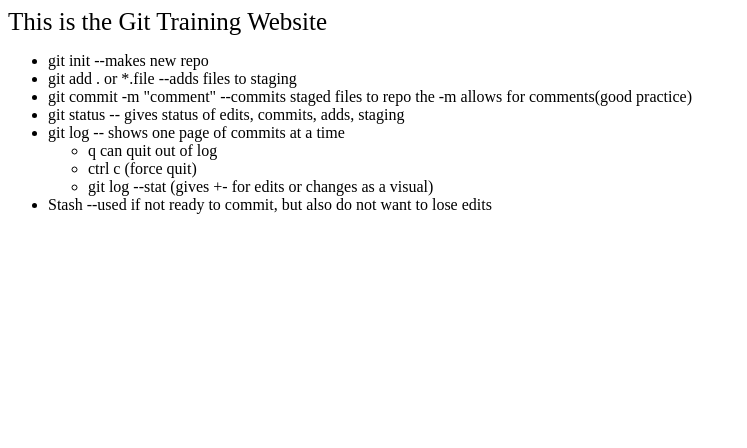
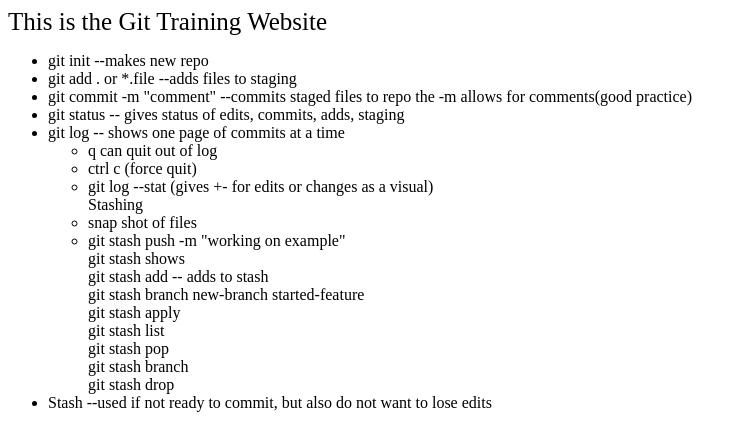
Before and after one commit to Mludkey/GitClass, a plain HTML site: page index.html in a window 1280 px wide. Shown: the whole page, without its empty margins (0-747 px from the left). Drawn offline with Linux system fonts and the light colour scheme.

Commit message:
added stuff

```diff
--- a/index.html
+++ b/index.html
@@ -25,6 +25,22 @@
                     <li> ctrl c (force quit) </li>
                     <li> git log --stat (gives +- for edits or changes as a visual)</li>
                 </ul>
+        <ul>Stashing
+            <li>snap shot of files </li>
+            <li>git stash push -m "working on example"
+            <br>git stash shows
+            <br> git stash add -- adds to stash
+            <br> git stash branch new-branch started-feature
+            <br> git stash apply
+            <br> git stash list
+            <br> git stash pop
+            <br> git stash branch
+            <br> git stash drop
+
+        </li>
+
+        </ul>
+
             <li>Stash --used if not ready to commit, but also do not want to lose edits</li>
         </ul>
     </body>
```
